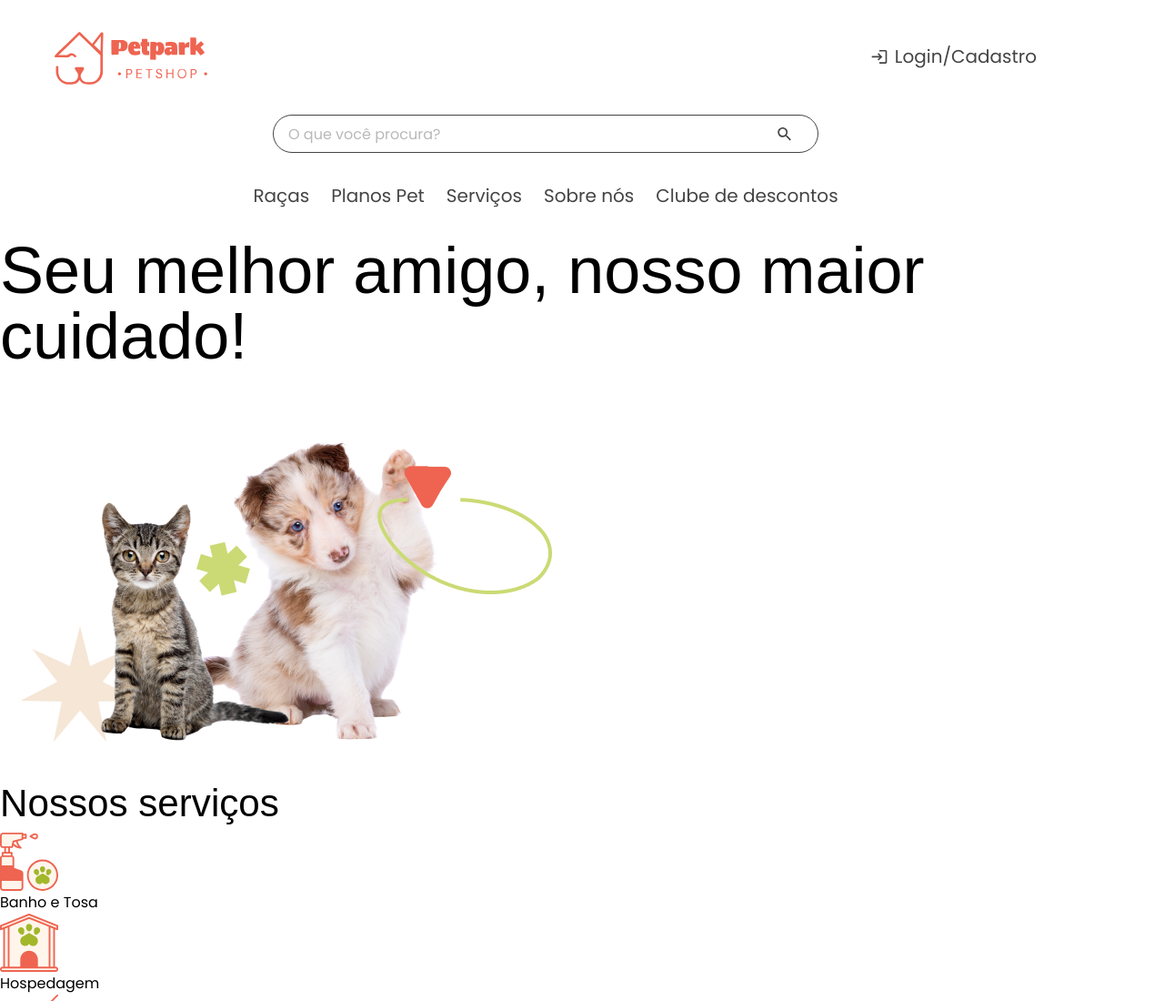
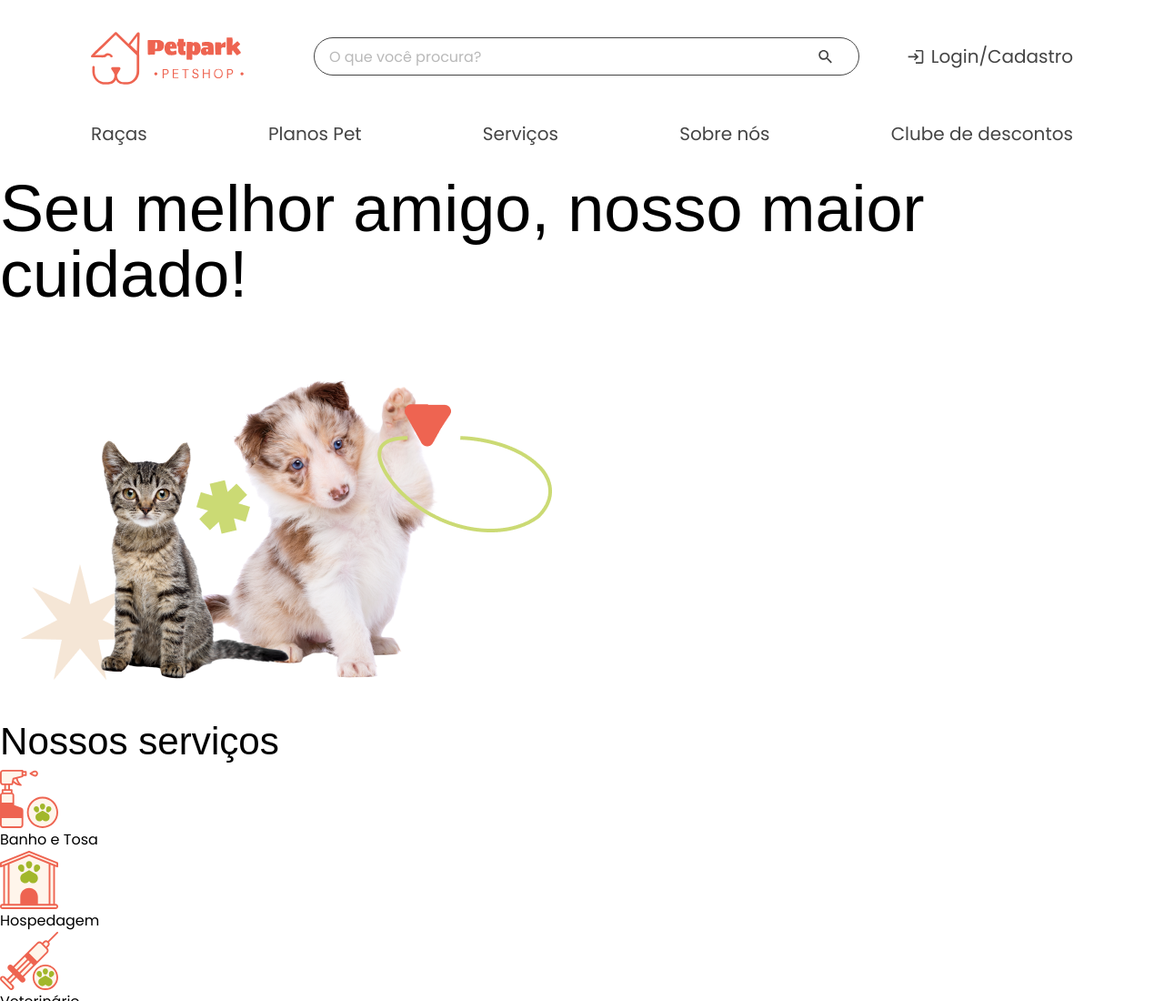
Before and after one commit to michaelprocha/petpark, a website: page index.html in a window 1280 px wide. Shown: the top 1100 px of the page at 91% size. Drawn offline with Linux system fonts and the light colour scheme; a web font is replaced by a local one.

Commit message:
feat: finalize header style

```diff
--- a/css/input.css
+++ b/css/input.css
@@ -17,6 +17,7 @@
 	--text-title-h4: 1.938rem;
 	--text-title-h5: 1.563rem;
 	--text-text-small: 0.813rem;
+	--breakpoint-xl: 75rem;
 }
 
 @layer base {
--- a/index.html
+++ b/index.html
@@ -13,12 +13,12 @@
 		<title>Petpark</title>
 	</head>
 	<body>
-		<header>
-			<div class="max-w-300">
-				<div class="flex flex-col items-center py-8 px-6 gap-6 w-full md:grid md:grid-cols-2 md:grid-rows-2 md:px-15 md:pt-8 md:pb-0">
-					<img class="w-48" src="./images/logo.svg" alt="Logo" />
+		<header class="xl:w-full xl:flex xl:justify-center">
+			<div class="max-w-300 xl:flex xl:flex-col xl:items-center xl:w-full">
+				<div class="flex flex-col items-center py-8 px-6 gap-6 w-full md:grid md:grid-cols-[repeat(2,1fr)] md:grid-rows-[repeat(2,auto)] md:px-15 md:pt-8 md:pb-0 md:gap-x-65 xl:flex xl:flex-row xl:justify-between xl:gap-6 xl:pb-4">
+					<img class="w-48 md:justify-self-end" src="./images/logo.svg" alt="Logo" />
 					<input placeholder="O que você procura?" class="order-3 max-w-150 w-full input bg-[url(../images/search.svg)] bg-no-repeat bg-position-[95%_center] md:col-span-2 md:justify-self-center" type="search" />
-					<div class="w-full flex justify-between md:w-auto md:justify-self-end">
+					<div class="max-w-150 w-full flex justify-between md:w-auto md:justify-self-start xl:order-3">
 						<img class="md:hidden" src="./images/menu.svg" alt="Abrir menu" />
 						<div class="hidden">
 							<img src="./images/close.svg" alt="Fechar menu" />
@@ -36,8 +36,8 @@
 						</div>
 					</div>
 				</div>
-				<nav class="hidden md:flex md:items-center md:justify-center pt-6 pb-8">
-					<ul class="flex gap-6">
+				<nav class="hidden md:flex md:items-center md:justify-center pt-6 pb-8 xl:w-full xl:px-15 xl:pb-8">
+					<ul class="flex gap-6 xl:justify-between xl:w-full">
 						<li><a class="text-neutral-black text-xl font-normal" href="#">Raças</a></li>
 						<li><a class="text-neutral-black text-xl font-normal" href="#">Planos Pet</a></li>
 						<li><a class="text-neutral-black text-xl font-normal" href="#">Serviços</a></li>
```
Also changed, not shown: css/style.css.
